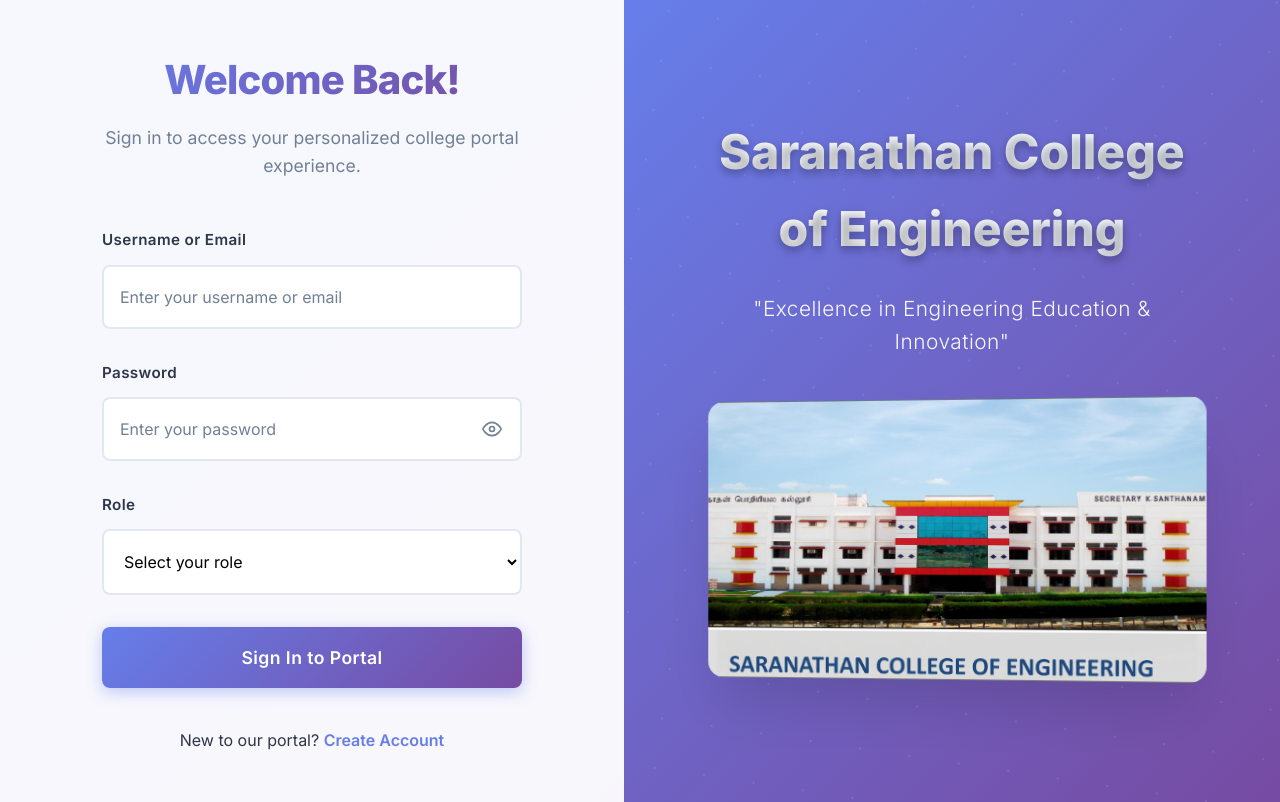
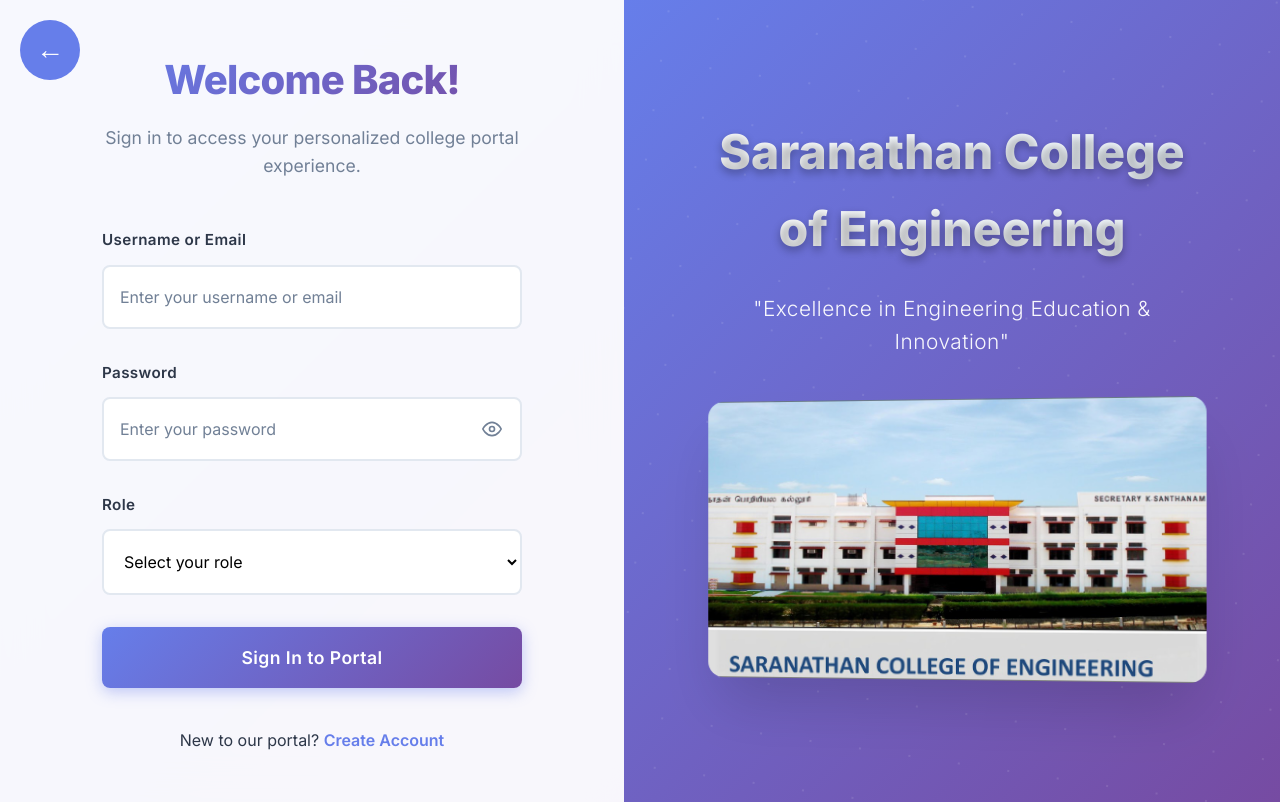
Before and after one commit to SaraConference2k25/frontend, a React (Vite) app: page /login in a window 1280 px wide. Built offline with nearby package versions, Linux system fonts and the light colour scheme.

Commit message:
Add back button to Login and Register pages with styling.

```diff
--- a/src/index.css
+++ b/src/index.css
@@ -3163,3 +3163,30 @@
         margin: 1rem;
     }
 }
+
+
+.back-btn {
+  background-color: #667eea;     /* Blue-purple background */
+  color: white;                  /* White arrow */
+  border: none;                  /* No border */
+  border-radius: 50%;            /* Makes it round */
+  width: 60px;                   /* Button size */
+  height: 60px;                  /* Equal width & height = circle */
+  font-size: 28px;               /* Bigger arrow */
+  cursor: pointer;               /* Pointer cursor on hover */
+  display: flex;                 /* Center arrow */
+  align-items: center;
+  justify-content: center;
+  transition: background 0.3s, transform 0.2s;
+}
+
+.back-btn:hover {
+  background-color: #5a67d8;     /* Slightly darker on hover */
+  transform: scale(1.05);        /* Grows a bit */
+}
+
+.back-btn {
+  position: fixed;
+  top: 20px;
+  left: 20px;
+}
--- a/src/pages/Login.jsx
+++ b/src/pages/Login.jsx
@@ -1,6 +1,7 @@
 import React, { useState } from 'react'
 import { Link, useNavigate, useLocation } from 'react-router-dom'
 import { useAuth } from '../context/AuthContext'
+import Home from './Home'
 import baImage from '../assets/ba.jpg'
 
 export default function Login() {
@@ -29,6 +30,10 @@
         return '/'
     }
   }
+
+  function backButton(){
+    navigate("/");
+  };
 
   const handleSubmit = async (e) => {
     e.preventDefault()
@@ -62,6 +67,9 @@
     <div className="auth-container">
       <div className="auth-panel">
         <div className="auth-form-wrapper">
+          <div classname="testing">
+          <button class="back-btn" onClick={backButton}>←</button>
+          </div>
           <div className="form-header">
             <h2>Welcome Back!</h2>
             <p>Sign in to access your personalized college portal experience.</p>
--- a/src/pages/Register.jsx
+++ b/src/pages/Register.jsx
@@ -72,10 +72,17 @@
     }
   }
 
+  function backButton(){
+    navigate("/login");
+  };
+
   return (
     <div className="auth-container">
       <div className="auth-panel">
         <div className="auth-form-wrapper">
+          <div classname="testing">
+          <button class="back-btn" onClick={backButton}>←</button>
+          </div>
           <div className="form-header">
             <h2>Join Our Community</h2>
             <p>Create your account and become part of our academic excellence journey.</p>
```
